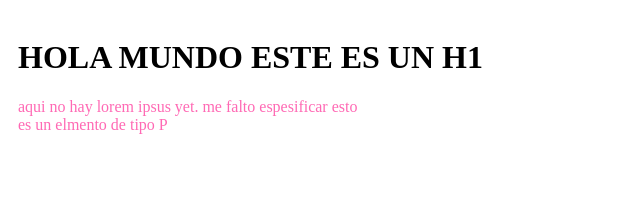
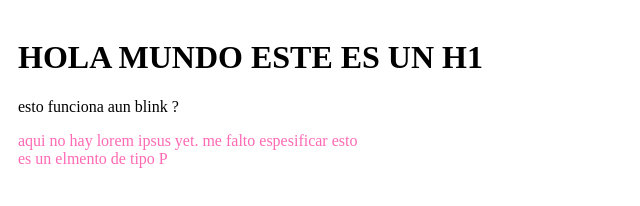
Before and after one commit to Atenadru/halal_app, a plain HTML site: page index.html in a window 1280 px wide. Shown: the whole page, without its empty margins (0-640 px from the left). Drawn offline with Linux system fonts and the light colour scheme.

Commit message:
hola este es mi tercer commit y estoy haciendo uso de vim

```diff
--- a/index.html
+++ b/index.html
@@ -5,6 +5,7 @@
 <body>
 <div class="wrap">
 <h1>HOLA MUNDO ESTE ES UN H1</h1>
+<blink>esto funciona aun blink ?</blink>
 <p>aqui no hay lorem ipsus yet. me falto espesificar esto <br> es un elmento de tipo P </p>
 </div>
 </body>
```
